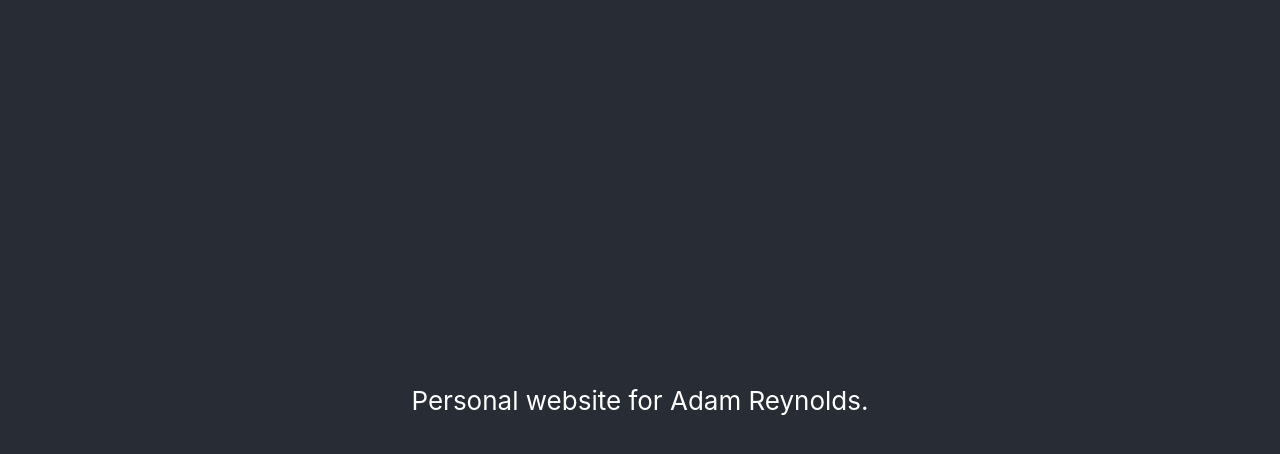
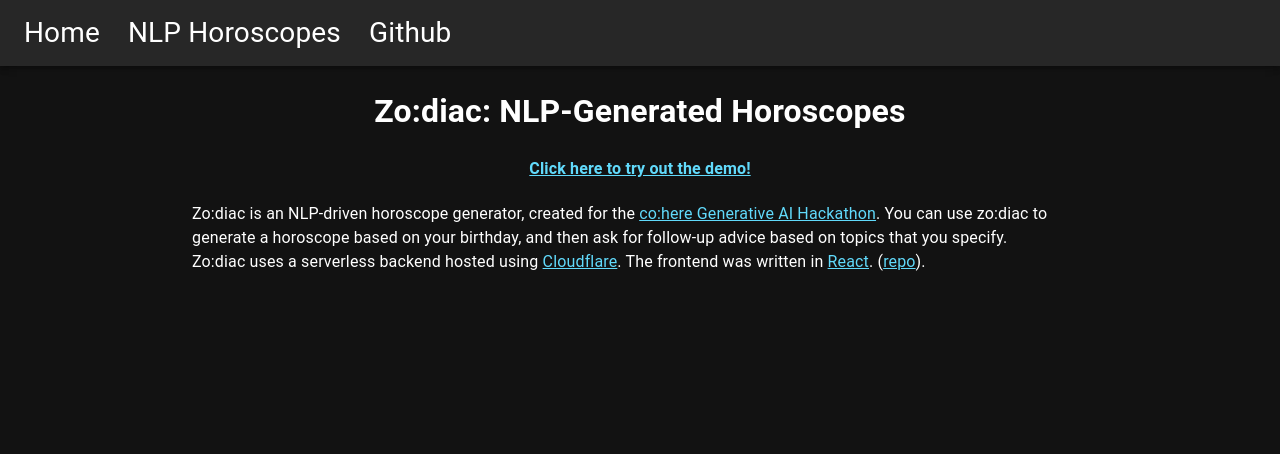
Before and after one commit to tarinyoom/tarinyoom.io, a React (Create React App) app: page /zodiac in a window 1280 px wide. Shown: the top 454 px of the page. Built offline with nearby package versions, Linux system fonts and the light colour scheme.

Commit message:
Adds link to zodiac

```diff
--- a/package.json
+++ b/package.json
@@ -15,6 +15,7 @@
     "@types/react-dom": "^18.0.9",
     "react": "^18.2.0",
     "react-dom": "^18.2.0",
+    "react-router-dom": "^6.4.5",
     "react-scripts": "5.0.1",
     "typescript": "^4.9.4",
     "web-vitals": "^2.1.4"
--- a/src/App.css
+++ b/src/App.css
@@ -7,15 +7,7 @@
   pointer-events: none;
 }
 
-@media (prefers-reduced-motion: no-preference) {
-  .App-logo {
-    animation: App-logo-spin infinite 20s linear;
-  }
-}
-
 .App-header {
-  background-color: #282c34;
-  min-height: 100vh;
   display: flex;
   flex-direction: column;
   align-items: center;
@@ -24,15 +16,12 @@
   color: white;
 }
 
-.App-link {
+a {
   color: #61dafb;
 }
 
-@keyframes App-logo-spin {
-  from {
-    transform: rotate(0deg);
-  }
-  to {
-    transform: rotate(360deg);
-  }
+p {
+  margin-left: 15%;
+  margin-right: 15%;
+  text-align: left;
 }
--- a/src/App.tsx
+++ b/src/App.tsx
@@ -1,16 +1,40 @@
-import React from 'react';
-import logo from './logo.svg';
+import { ThemeProvider, createTheme } from '@mui/material/styles';
+import CssBaseline from '@mui/material/CssBaseline';
+import {
+  createBrowserRouter,
+  RouterProvider,
+} from "react-router-dom";
 import './App.css';
+import Home from './pages/Home';
+import Zodiac from './pages/Zodiac';
+import Menu from './Menu';
+
+const darkTheme = createTheme({
+  palette: {
+    mode: 'dark'
+  }
+});
+
+const router = createBrowserRouter([
+  {
+    path: "/",
+    element: <Home/>,
+  },
+  {
+    path: "/zodiac",
+    element: <Zodiac/>
+  }
+]);
 
 function App() {
   return (
-    <div className="App">
-      <header className="App-header">
-        <p>
-          Personal website for Adam Reynolds.
-        </p>
-      </header>
-    </div>
+    <ThemeProvider theme={darkTheme}>
+      <CssBaseline />
+      <div className="App">
+        <Menu />
+        <RouterProvider router={router} />
+      </div>
+    </ThemeProvider>
   );
 }
 
--- /dev/null
+++ b/src/Menu.tsx
@@ -0,0 +1,49 @@
+import AppBar from '@mui/material/AppBar';
+import Box from '@mui/material/Box';
+import Toolbar from '@mui/material/Toolbar';
+import IconButton from '@mui/material/IconButton';
+
+function Menu() {
+	return (
+		<Box sx={{ flexGrow: 1 }}>
+          <AppBar position="static">
+            <Toolbar>
+              <IconButton
+                size="large"
+                edge="start"
+                color="inherit"
+                aria-label="menu"
+                sx={{ mr: 2 }}
+                href="/"
+              >
+                Home
+              </IconButton>
+
+              <IconButton
+                size="large"
+                edge="start"
+                color="inherit"
+                aria-label="menu"
+                sx={{ mr: 2 }}
+                href="/zodiac"
+              >
+                NLP Horoscopes
+              </IconButton>
+
+              <IconButton
+                size="large"
+                edge="start"
+                color="inherit"
+                aria-label="menu"
+                sx={{ mr: 2 }}
+                href="https://github.com/tarinyoom"
+              >
+                Github
+              </IconButton>
+            </Toolbar>
+          </AppBar>
+        </Box>
+	)
+}
+
+export default Menu;
--- /dev/null
+++ b/src/pages/Home.tsx
@@ -0,0 +1,12 @@
+
+function Home() {
+	return (
+	  <div className="App">
+		<h1>
+			Personal website for Adam Chiu Reynolds. Check out the links above!
+		</h1>
+	  </div>
+	);
+  }
+
+export default Home;
--- /dev/null
+++ b/src/pages/Zodiac.tsx
@@ -0,0 +1,23 @@
+
+function Zodiac() {
+	return (
+		<div className="App">
+			<h1>
+				Zo:diac: NLP-Generated Horoscopes
+			</h1>
+			<h4>
+				<a href="https://zodiac.tarinyoom.io/">Click here to try out the demo!</a>
+			</h4>
+			<p>
+				Zo:diac is an NLP-driven horoscope generator, created
+				for the <a href="https://lablab.ai/event/generative-ai-hackathon">co:here Generative AI Hackathon</a>.
+				You can use zo:diac to generate a horoscope based on your birthday, and then ask for follow-up advice based on
+				topics that you specify.<br />
+				Zo:diac uses a serverless backend hosted using <a href="https://workers.cloudflare.com/">Cloudflare</a>.
+				The frontend was written in <a href="https://create-react-app.dev/">React</a>. (<a href="https://github.com/tarinyoom/zodiac">repo</a>).
+			</p>
+		</div>
+	);
+}
+
+export default Zodiac;
```
Also changed, not shown: 1 other file (tests, documents, lock files or other folders).
